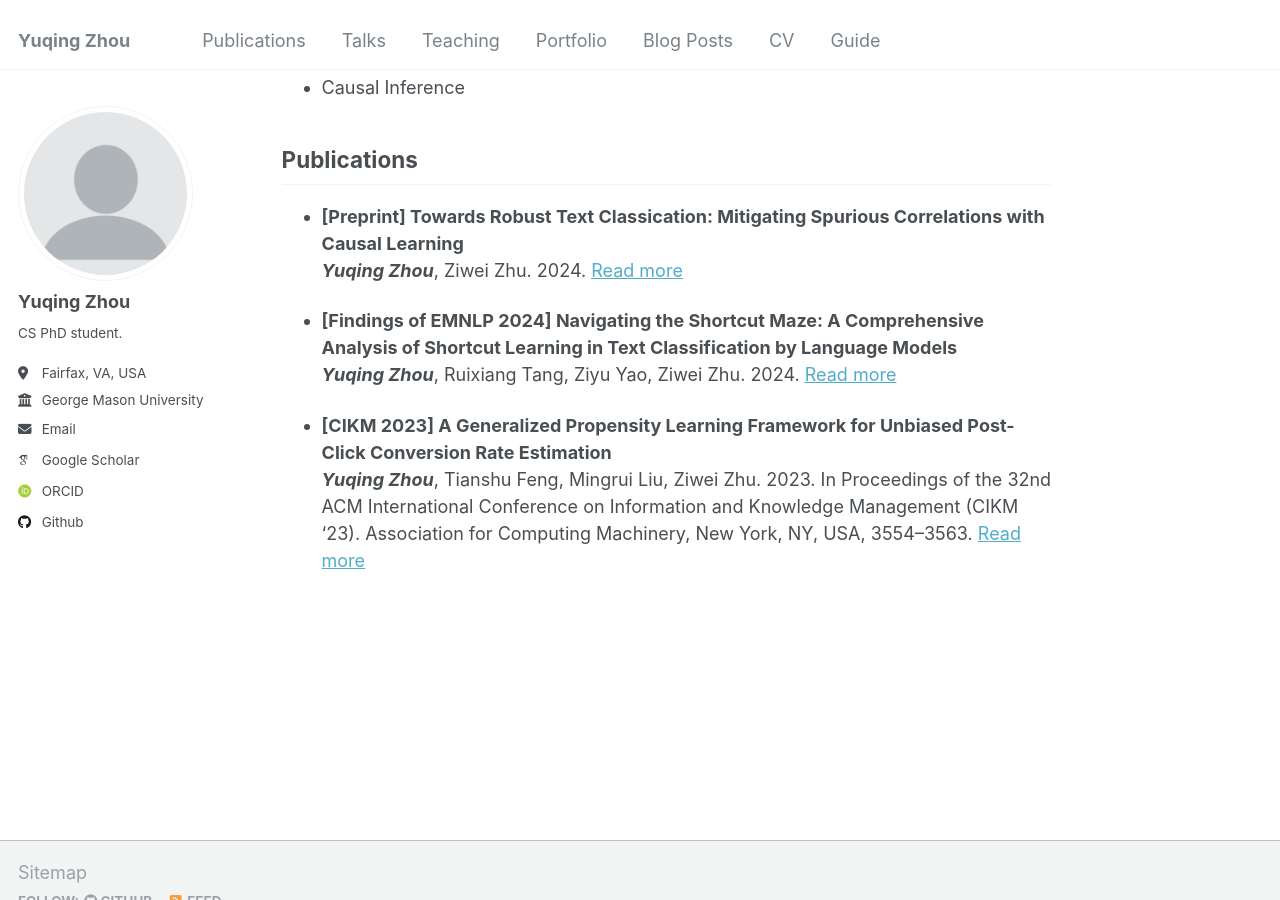
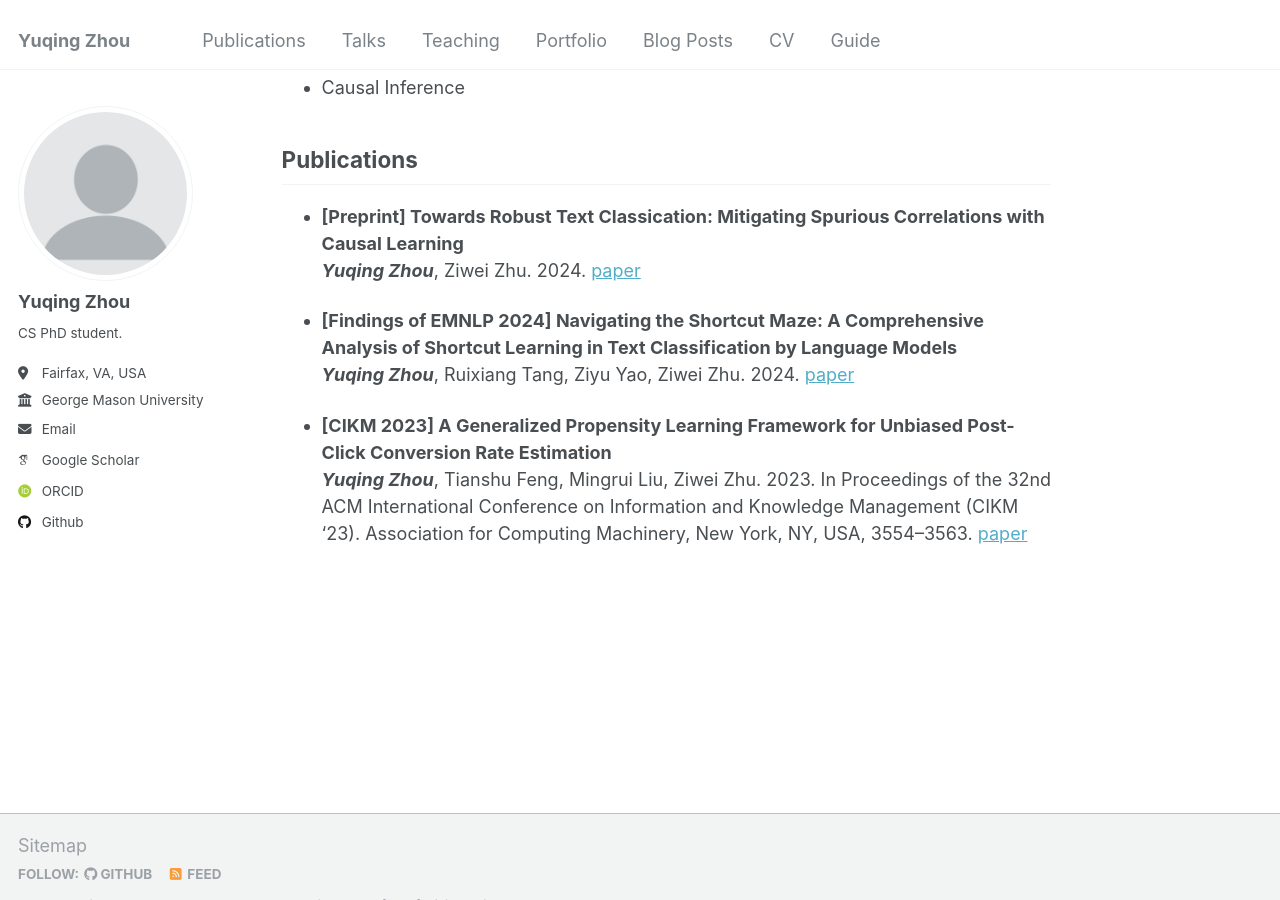
Before and after one commit to yuqing-zhou/yuqing-zhou.github.io, a Jekyll site: the page built from _pages/about.md, in a window 1280 px wide and 900 px high, scrolled down 726 px. Built offline with Jekyll 4.4.1, drawn with Linux system fonts in a browser that asks for light colours; some web fonts are replaced; a file with an impossible date is left out.

Commit message:
update papers

```diff
--- a/_pages/about.md
+++ b/_pages/about.md
@@ -31,13 +31,13 @@
 
 ## Publications
 - **[Preprint] Towards Robust Text Classication: Mitigating Spurious Correlations with Causal Learning**
-  ***Yuqing Zhou***, Ziwei Zhu. 2024. [Read more]()
+  ***Yuqing Zhou***, Ziwei Zhu. 2024. [paper](https://arxiv.org/abs/2411.01045)
 
 - **[Findings of EMNLP 2024] Navigating the Shortcut Maze: A Comprehensive Analysis of Shortcut Learning in Text Classification by Language Models**
-  ***Yuqing Zhou***, Ruixiang Tang, Ziyu Yao, Ziwei Zhu. 2024. [Read more](https://arxiv.org/abs/2409.17455)
+  ***Yuqing Zhou***, Ruixiang Tang, Ziyu Yao, Ziwei Zhu. 2024. [paper](https://arxiv.org/abs/2409.17455)
 
 - **[CIKM 2023] A Generalized Propensity Learning Framework for Unbiased Post-Click Conversion Rate Estimation**
-  ***Yuqing Zhou***, Tianshu Feng, Mingrui Liu, Ziwei Zhu. 2023. In Proceedings of the 32nd ACM International Conference on Information and Knowledge Management (CIKM '23). Association for Computing Machinery, New York, NY, USA, 3554–3563. [Read more](https://dl.acm.org/doi/abs/10.1145/3583780.3614760)
+  ***Yuqing Zhou***, Tianshu Feng, Mingrui Liu, Ziwei Zhu. 2023. In Proceedings of the 32nd ACM International Conference on Information and Knowledge Management (CIKM '23). Association for Computing Machinery, New York, NY, USA, 3554–3563. [paper](https://dl.acm.org/doi/abs/10.1145/3583780.3614760)
 
 <!-- - **Trustworthy AI in Practice: Methods and Applications**
   Research project aimed at developing practical tools for fair and unbiased machine learning models. -->
```
